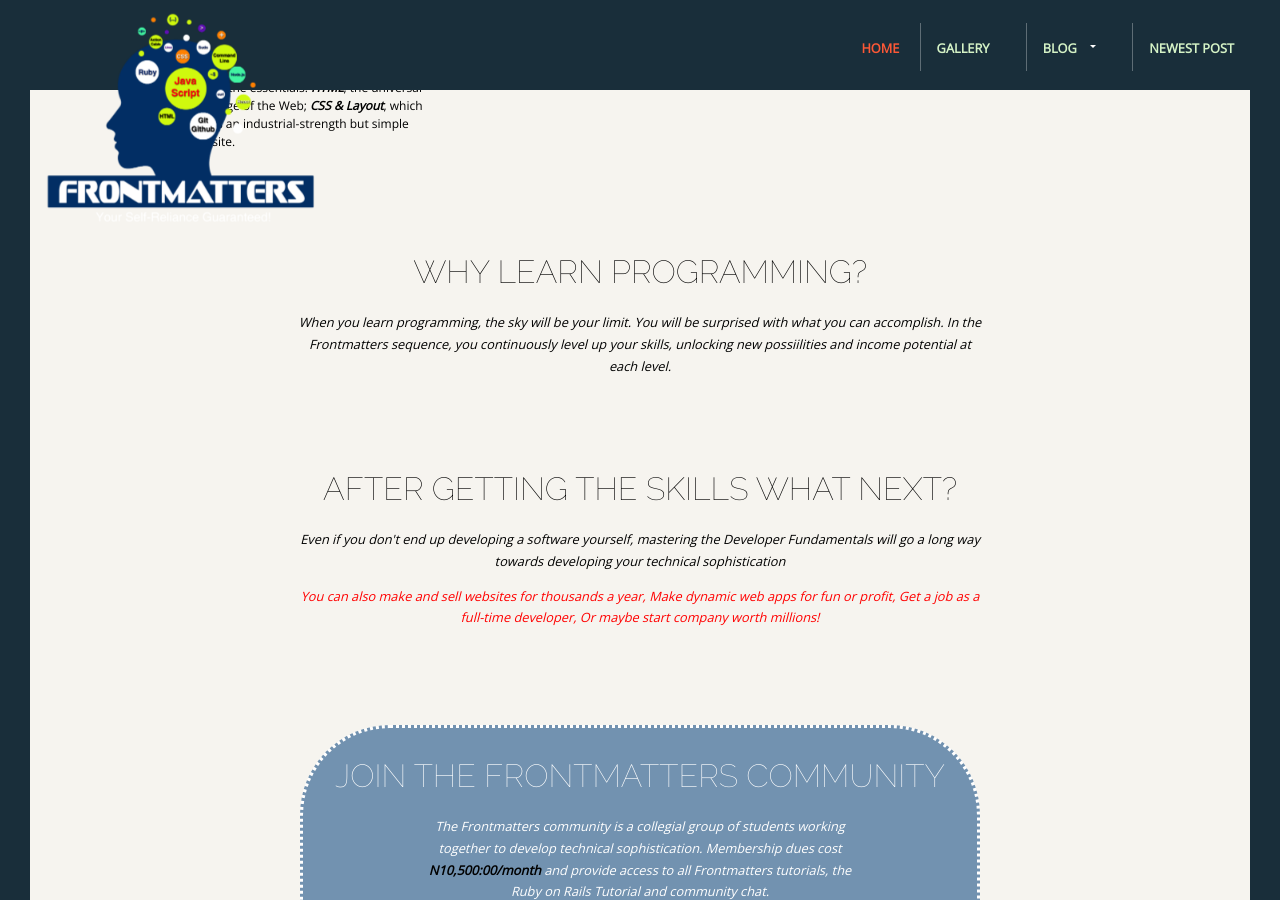
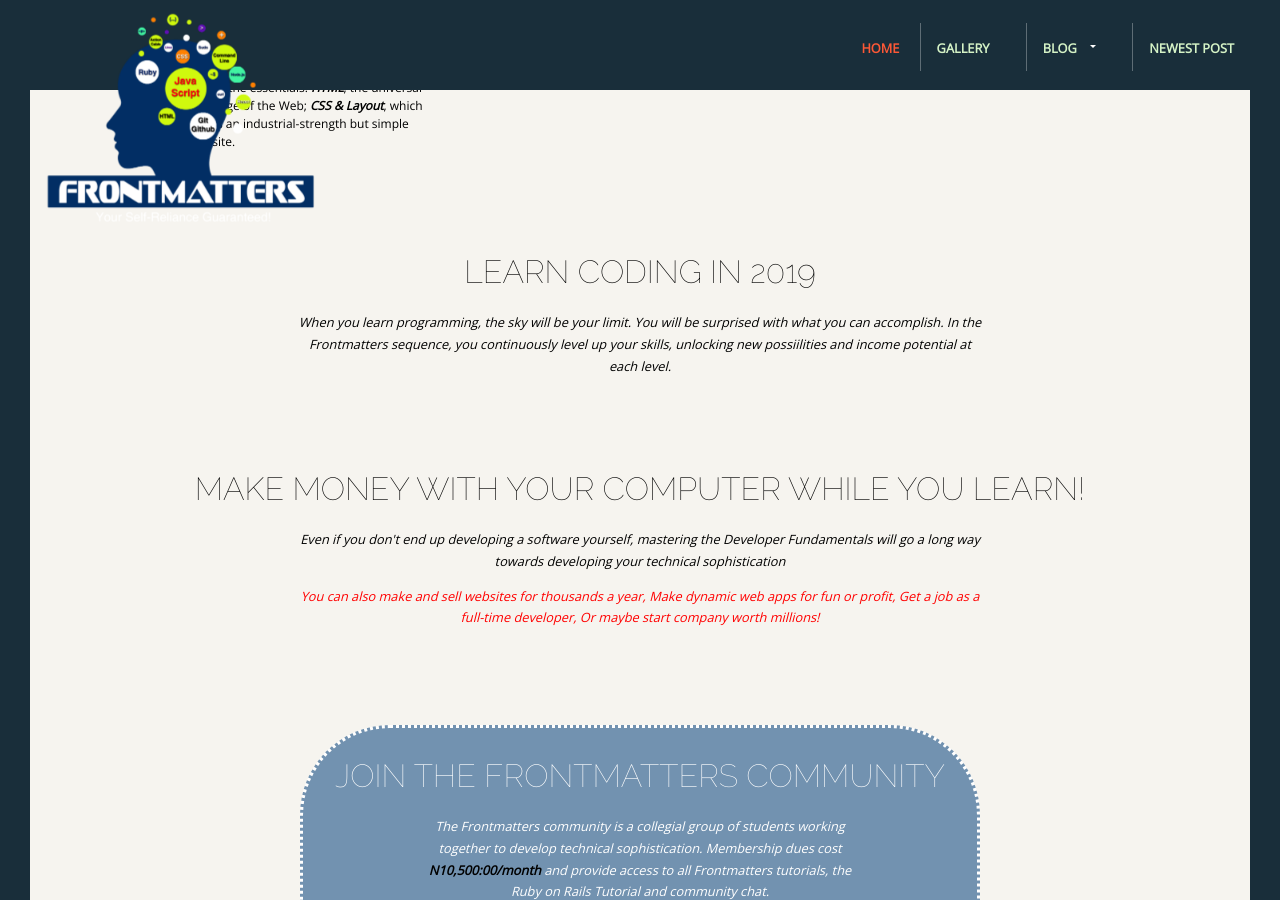
Before and after one commit to justwebandsoftwaredevelopment/frontmatters, a Jekyll site: the page built from index.html, in a window 1280 px wide and 900 px high, scrolled down 2547 px. Built offline with Jekyll 4.4.1, drawn with Linux system fonts in a browser that asks for light colours.

Commit message:
Updated site

```diff
--- a/_includes/footer.html
+++ b/_includes/footer.html
@@ -1,6 +1,6 @@
 <footer class="footer">
 	<a class="footer-logo" href="/">
-		<img src="/images/frontmatters-logo-bw.png" alt="frontmatters_logo"/>
+		<img src="images/frontmatters-logo-bw.png" alt="frontmatters_logo"/>
 	</a>
 	<nav>
 		<ul class="footer-nav nav-links">
--- a/_includes/head.html
+++ b/_includes/head.html
@@ -1,5 +1,5 @@
 <head>
-    <title>Frontmatters</title>
+    <title>Learn Coding in 2019 | Start making money with your computer while you learn: Join the Frontmatters for a guaranteed self reliance by St. Asuzu Alfred P. M.</title>
     <link href="favicon.png" rel="icon">
     <link rel="apple-touch-icon" href="apple-touch-icon.png">
     <meta charset="utf-8">
@@ -8,6 +8,6 @@
 rel="stylesheet">
     <link rel="stylesheet"
 href="fonts/fontawesome-free-5.6.3-web/css/fontawesome.css">
-    <link rel="stylesheet" type="text/css" href="css/reset.css">
-    <link rel="stylesheet" type="text/css" href="css/main.css">
+    <link rel="stylesheet" type="text/css" href="/css/reset.css">
+    <link rel="stylesheet" type="text/css" href="/css/main.css">
 </head>
--- a/css/main.css
+++ b/css/main.css
@@ -499,7 +499,7 @@ height: 40vh;
 
 .hero-home {
 
-  background-image: url(images/people.jpg);
+  background-image: url(/images/people.jpg);
   background-position: center top;
 }
 
--- a/index.html
+++ b/index.html
@@ -121,12 +121,12 @@ style="background-image:url({{ site.posts.first.postHero }})"></div>
 </div>
 </div>
 <div class="home-section">
-<h2>WHY LEARN PROGRAMMING?</h2>
+<h2>LEARN CODING IN 2019</h2>
 <p>When you learn programming, the sky will be your limit. You will be surprised with what you can accomplish. In the Frontmatters sequence, you continuously level up your skills, unlocking new possiilities and income potential at each level.</p>
 </div>
 
 <div class="home-section">
-	<h2>AFTER GETTING THE SKILLS WHAT NEXT?</h2>
+	<h2>MAKE MONEY WITH YOUR COMPUTER WHILE YOU LEARN!</h2>
 <p>Even if you don't end up developing a software yourself, mastering the Developer Fundamentals will go a long way towards developing your technical sophistication</p>
 <p class="benefit">You can also make and sell websites for thousands a year, Make dynamic web apps for fun or profit, Get a job as a full-time developer, Or maybe start company worth millions! </p>
 </div>
```
